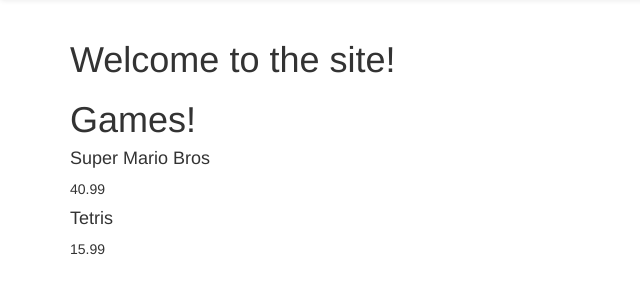
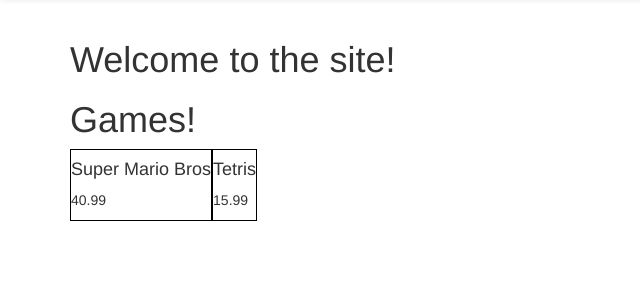
Before and after one commit to liljayr/CaptainConsole, a Django app: page /games/ in a window 1280 px wide. Shown: the part 52-352 px from the top of the page, without its empty margins (0-640 px from the left). Run offline with Django 3.2, Linux system fonts and the light colour scheme; some libraries are stand-ins or nearby versions.

Commit message:
added so that it goes automatically to the homepage on load (in case that wasn't already there) and started setting up games with flex, still needs a bit of work

```diff
--- a/CaptainConnsole/CaptainConnsole/urls.py
+++ b/CaptainConnsole/CaptainConnsole/urls.py
@@ -19,6 +19,7 @@
 ''' localhost/3000/admin/ '''
 
 urlpatterns = [
+    path('', include('home.urls')),
     path('admin/', admin.site.urls),
     path('games/', include('games.urls')),
     path('consoles/', include('consoles.urls')),
--- a/CaptainConnsole/games/views.py
+++ b/CaptainConnsole/games/views.py
@@ -2,8 +2,8 @@
 from django.http import HttpResponse
 
 games = [
-    {'name': 'Super Mario Bros', 'price': 40.99},
-    {'name': 'Tetris', 'price': 15.99}
+    {'name': 'Super Mario Bros', 'price': 40.99, 'image': 'SI_3DSVC_SuperMarioBros.jpg'},
+    {'name': 'Tetris', 'price': 15.99, 'image': 'https://www.google.com/url?sa=i&url=https%3A%2F%2Fwww.freepik.com%2Ffree-photos-vectors%2Ftetris&psig=AOvVaw3kKNo_X5fOVvXxzAjOMAv2&ust=1588780555759000&source=images&cd=vfe&ved=0CAIQjRxqFwoTCNiPp_iKnekCFQAAAAAdAAAAABAD'}
 ]
 
 # Create your views here.
@@ -11,7 +11,3 @@
     return render(request, 'games/index.html', context={
         'games': games
     })
-
-    #return render(request, 'candy/prev_index.html', context={
-    #    'candies': candies
-    #})
--- /dev/null
+++ b/CaptainConnsole/static/css/game.css
@@ -0,0 +1,8 @@
+.gameStyle {
+    border: thin solid black;
+}
+
+.allGames {
+    /*flex: auto;*/
+    display:flex;
+}
--- a/CaptainConnsole/templates/games/index.html
+++ b/CaptainConnsole/templates/games/index.html
@@ -1,9 +1,25 @@
 {% extends 'base.html' %}
+{% load static %}
 {% block content %}
+    <head>
+        <meta charset="UTF-8">
+        <title>Captain Console</title>
+        <!-- Latest compiled and minified CSS -->
+        <!--<link rel="stylesheet" href="https://maxcdn.bootstrapcdn.com/bootstrap/3.3.7/css/bootstrap.min.css" integrity="sha384-BVYiiSIFeK1dGmJRAkycuHAHRg32OmUcww7on3RYdg4Va+PmSTsz/K68vbdEjh4u" crossorigin="anonymous">-->
+
+        <!-- Optional theme -->
+        <!--<link rel="stylesheet" href="https://maxcdn.bootstrapcdn.com/bootstrap/3.3.7/css/bootstrap-theme.min.css" integrity="sha384-rHyoN1iRsVXV4nD0JutlnGaslCJuC7uwjduW9SVrLvRYooPp2bWYgmgJQIXwl/Sp" crossorigin="anonymous">-->
+        <link rel="stylesheet" href="{%static 'css/game.css' %}"/>
+    </head>
     <h1>Games!</h1>
-    {% for game in games %}
-        <h4> {{ game.name }}</h4>
-        <p> {{ game.price }}</p>
-    {% endfor %}
+    <div class="allGames">
+        {% for game in games %}
+            <div class="gameStyle">
+                <h4> {{ game.name }}</h4>
+                <p> {{ game.price }}</p>
+                <!--<img src={{ game.image }}/>-->
+            </div>
+        {% endfor %}
+    </div>
     <!--<script src="../../static/js/gameScript.js"></script>-->
 {% endblock %}
```
